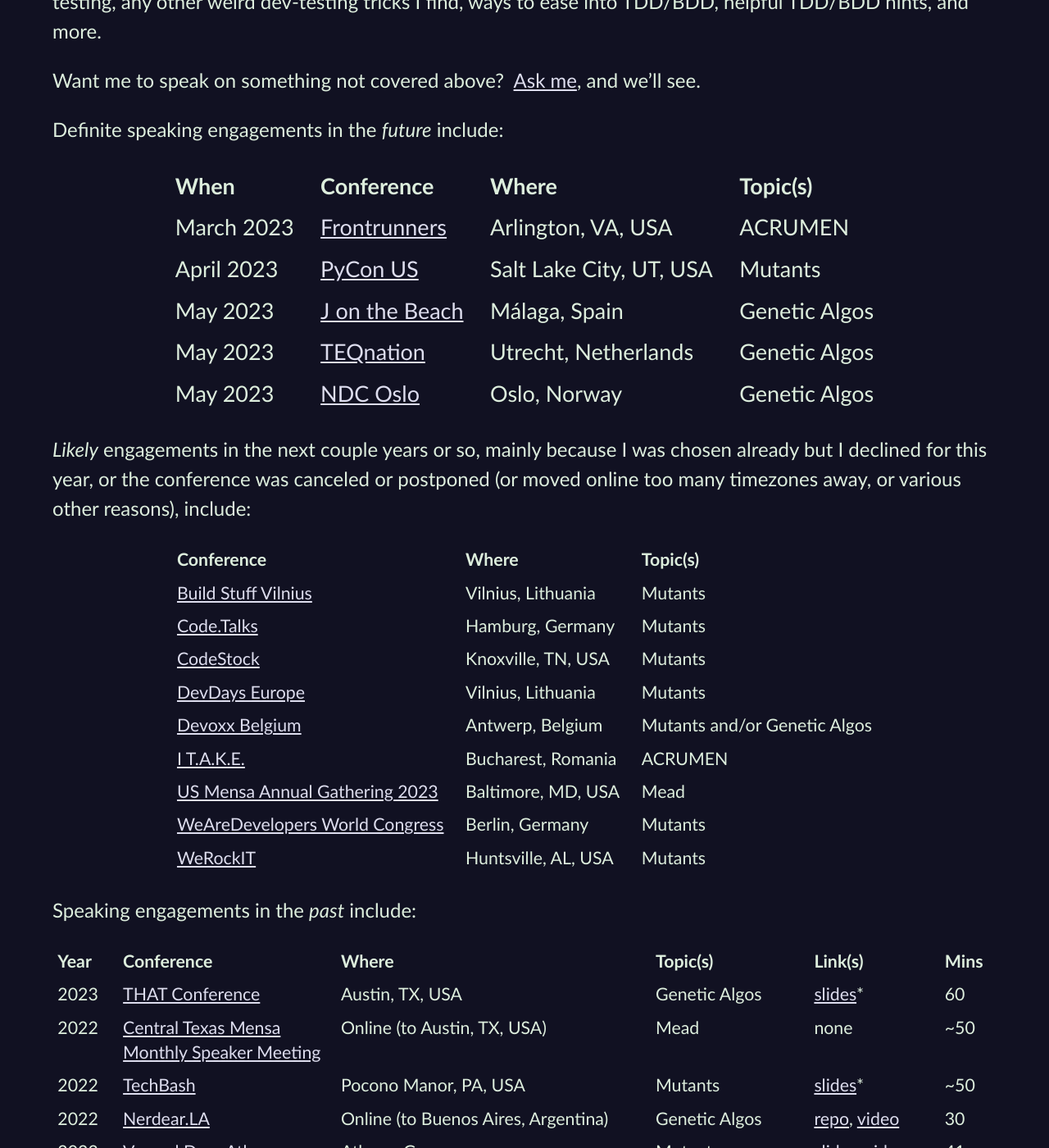
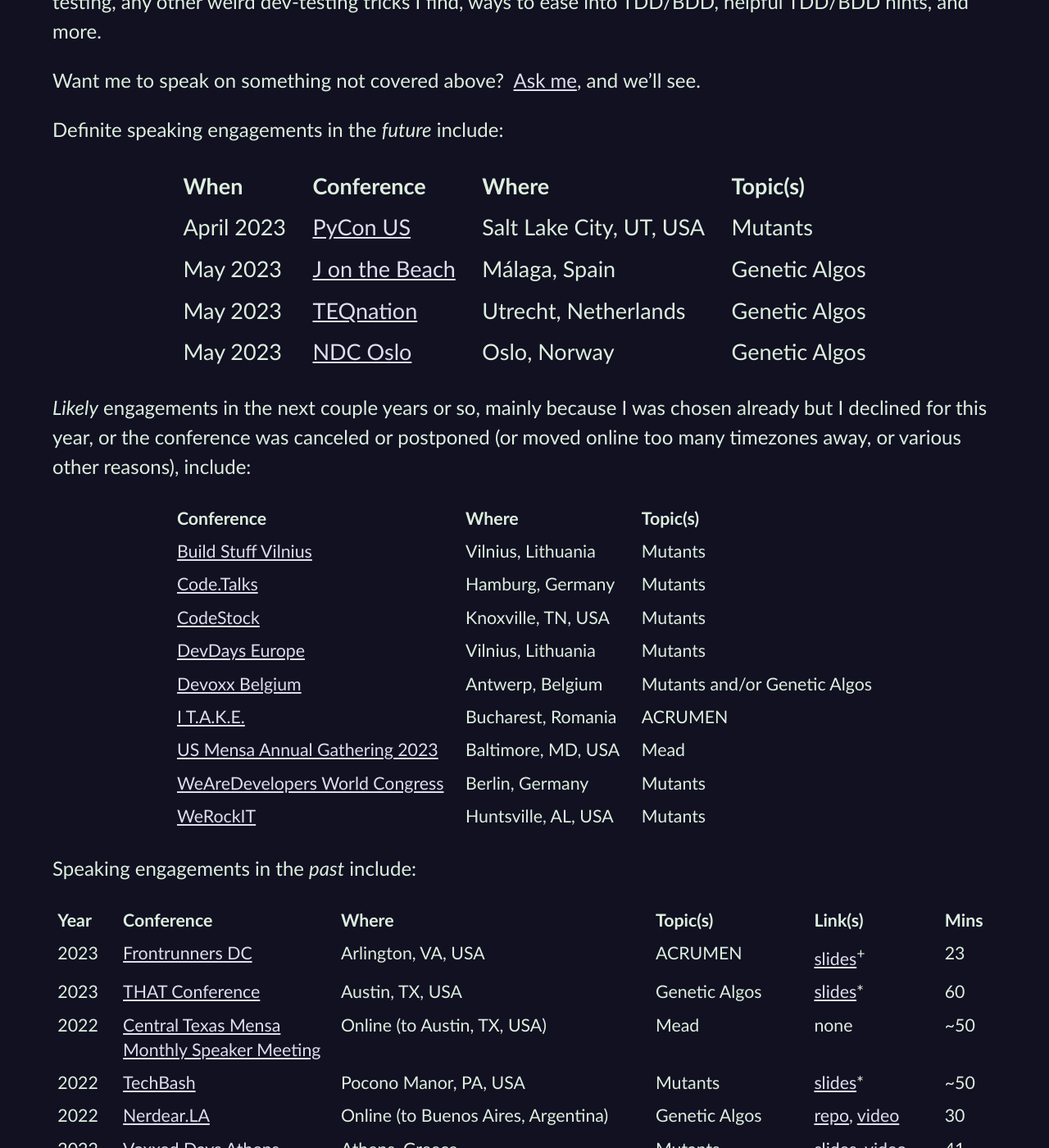
Before and after one commit to CodosaurusLLC/CodosaurusLLC.github.io, a Jekyll site: the page built from speaking.md, in a window 1280 px wide and 1400 px high, scrolled down 1260 px. Shown: the whole window at 82% size. Built offline with Jekyll 4.4.1, drawn with Linux system fonts in a browser that asks for light colours.

Commit message:
move Frontrunners DC to past

```diff
--- a/speaking.md
+++ b/speaking.md
@@ -111,7 +111,6 @@
 
 |When||Conference||Where||Topic(s) |
 |-|
-|March&nbsp;2023||[Frontrunners](https://frontrunners.tech/){:rel="nofollow" target="_new"}||Arlington, VA, USA||ACRUMEN|
 |April&nbsp;2023||[PyCon US](https://us.pycon.org/2023/){:rel="nofollow" target="_new"}||Salt Lake City, UT, USA||Mutants|
 |May&nbsp;2023||[J on the Beach](https://www.jonthebeach.com/){:rel="nofollow" target="_new"}||Málaga, Spain||Genetic Algos|
 |May&nbsp;2023||[TEQnation](https://teqnation.com/){:rel="nofollow" target="_new"}||Utrecht, Netherlands||Genetic Algos|
@@ -154,6 +153,14 @@
     </tr>
   </thead>
   <tbody>
+    <tr>
+      <td class="numeric">2023</td>
+      <td><a href="https://frontrunners.tech/" rel="nofollow" target="_new">Frontrunners DC</a></td>
+      <td>Arlington, VA, USA</td>
+      <td>ACRUMEN</td>
+      <td><a href="https://www.codosaur.us/reds/acrumen-front-23-slides" target="_new">slides</a><sup>+</sup></td>
+      <td class="numeric">23</td>
+    </tr>
     <tr>
       <td class="numeric">2023</td>
       <td><a href="https://that.us/events/tx/2023/" rel="nofollow" target="_new">THAT Conference</a></td>
```
